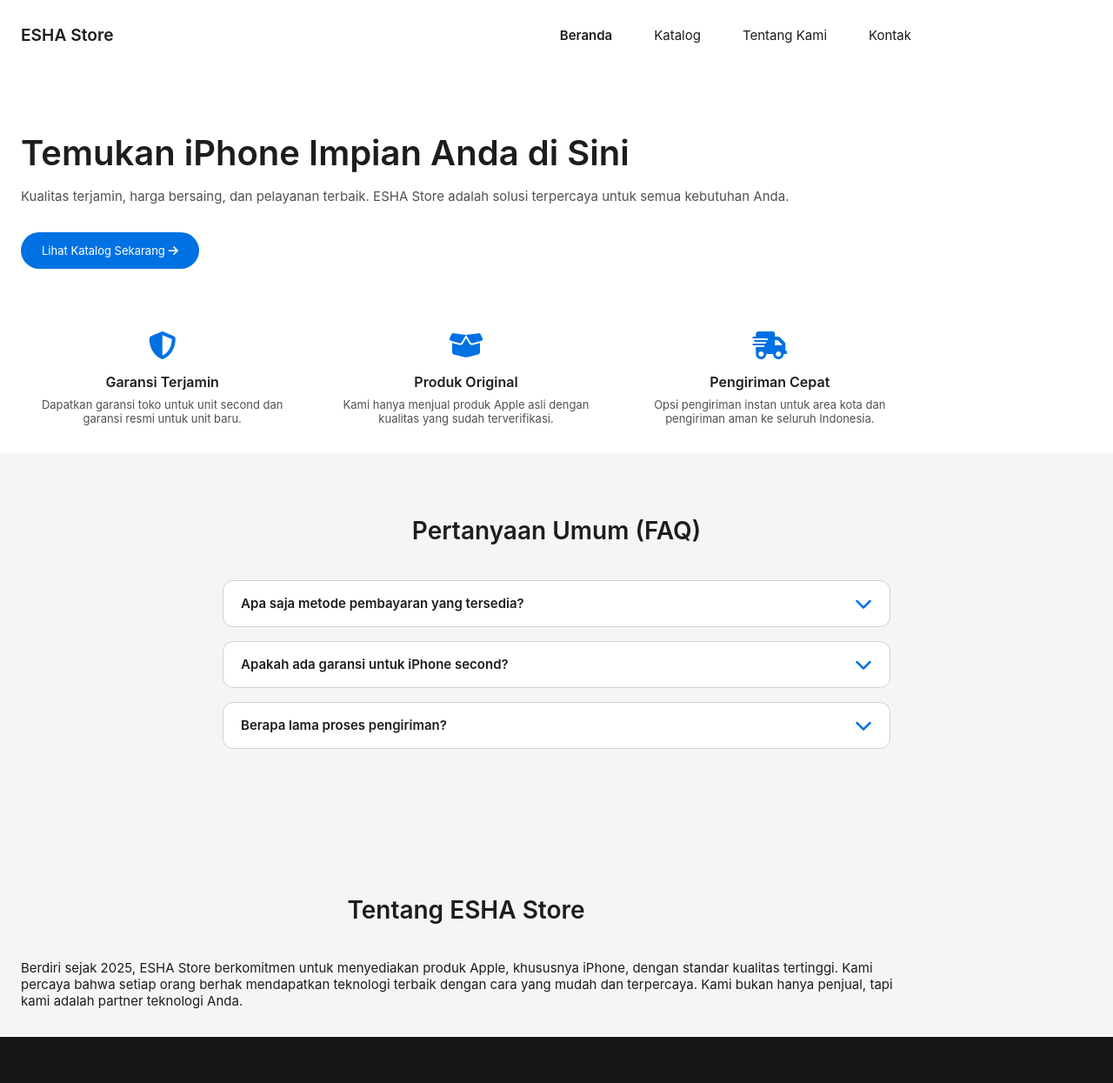
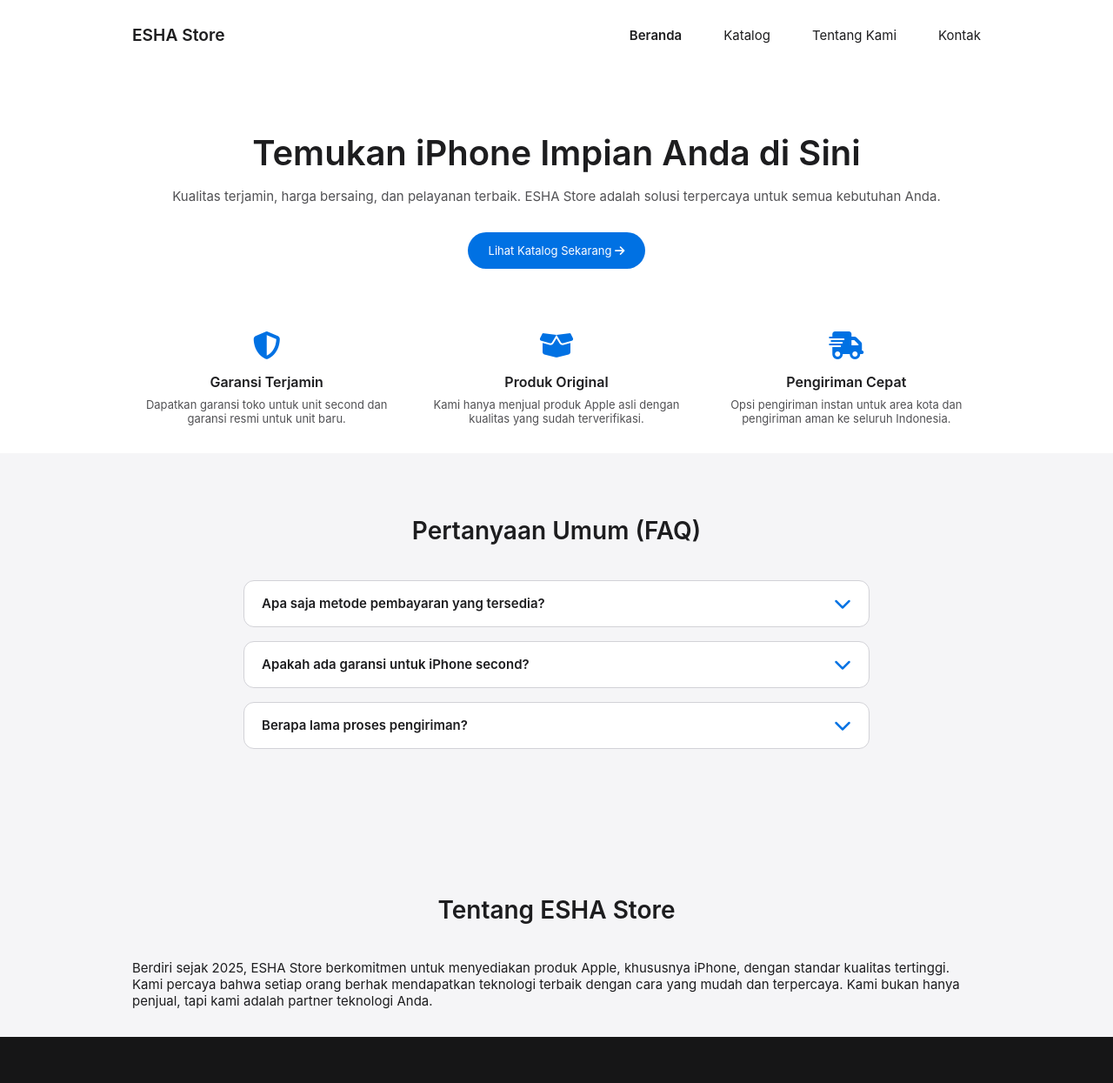
Before and after one commit to esha-store/esha.github.io, a plain HTML site: page index.html in a window 1280 px wide. Shown: the top 1245 px of the page at 87% size. Drawn offline with Linux system fonts and the light colour scheme.

Commit message:
initial commit

```diff
--- a/esha.css
+++ b/esha.css
@@ -41,7 +41,7 @@
 ul { list-style: none; }
 a { text-decoration: none; color: inherit; }
 img { max-width: 100%; height: auto; display: block; }
-.container { max-width: 1024px; margin-left: 1.5rem; margin-right: 1.5rem; }
+.container { max-width: 1024px; margin-left: auto; margin-right: auto; padding-left: 1.5rem; padding-right: 1.5rem;}
 .grid { display: grid; gap: 1.5rem; }
 .section { padding: 4.5rem 0 2rem; }
 .section__title { font-size: var(--h1-font-size); text-align: center; margin-bottom: 2.5rem; }
@@ -57,6 +57,7 @@
     transition: background-color .3s ease, transform .2s ease;
     border: none;
     cursor: pointer;
+    align-items: center;
 }
 .button:hover { background-color: var(--accent-blue-darker); }
 .button--pressed {transform: scale(0.97); transition-duration: .1s;}
@@ -79,7 +80,7 @@
 .hero { padding-top: calc(var(--header-height) + 2rem);
     background-color: var(--bg-white);
 }
-.hero__container, .about__container { display: grid; grid-template-columns: 1fr; gap: 2rem; align-items: center; }
+.hero__container, .about__container { display: grid; grid-template-columns: 1fr; gap: 2rem; align-items: center;}
 .hero__data, .about__data { text-align: center; }
 .hero__title { font-size: var(--biggest-font-size); line-height: 1.2; margin-bottom: 1rem; }
 .hero__description { margin-bottom: 2rem; color: var(--text-gray); }
@@ -177,7 +178,8 @@
     .nav__menu { width: auto; }
     .nav__link { color: var(--text-black); }
     .hero__container, .about__container { grid-template-columns:1fr; padding-top: 4rem; }
-    .hero__data, .about__data { text-align: left; }
+    .hero__data {text-align: center;}
+    .about__data { text-align: left; justify-content: center;}
     .excellence__container {grid-template-columns: repeat(3, 1fr);}
     .excellence__description {padding: 0;}
     .catalog__container { grid-template-columns: repeat(3, 1fr); }
```
Also changed, not shown: index.html (indentation only).
